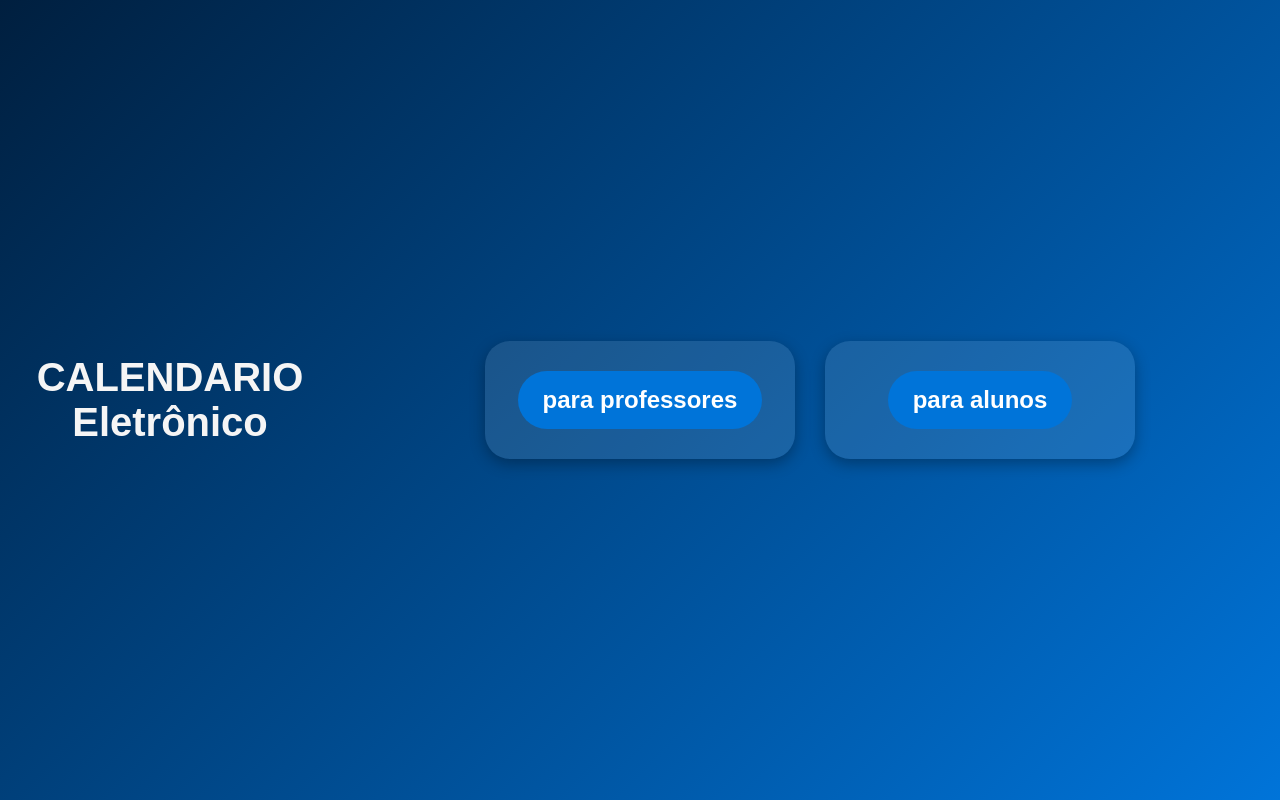
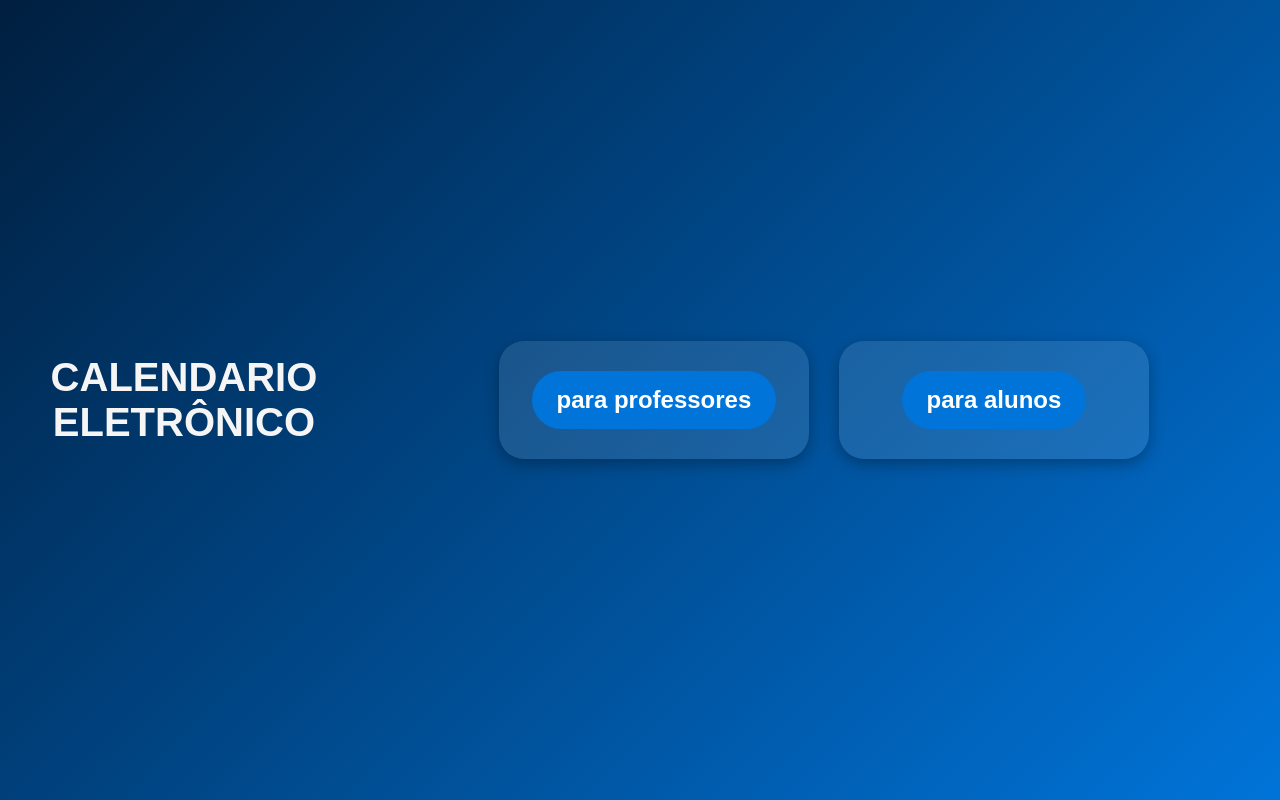
Before and after one commit to iansouza827/Trabalho, a plain HTML site: page index.html in a window 1280 px wide. Drawn offline with Linux system fonts and the light colour scheme.

Commit message:
Update index.html

```diff
--- a/index.html
+++ b/index.html
@@ -14,7 +14,7 @@
     </style>
 </head>
 <body>
-    <h1>CALENDARIO Eletrônico</h1>
+    <h1>CALENDARIO ELETRÔNICO</h1>
     <div id ='corpo'>
         <div id ='menu'>
 
```
